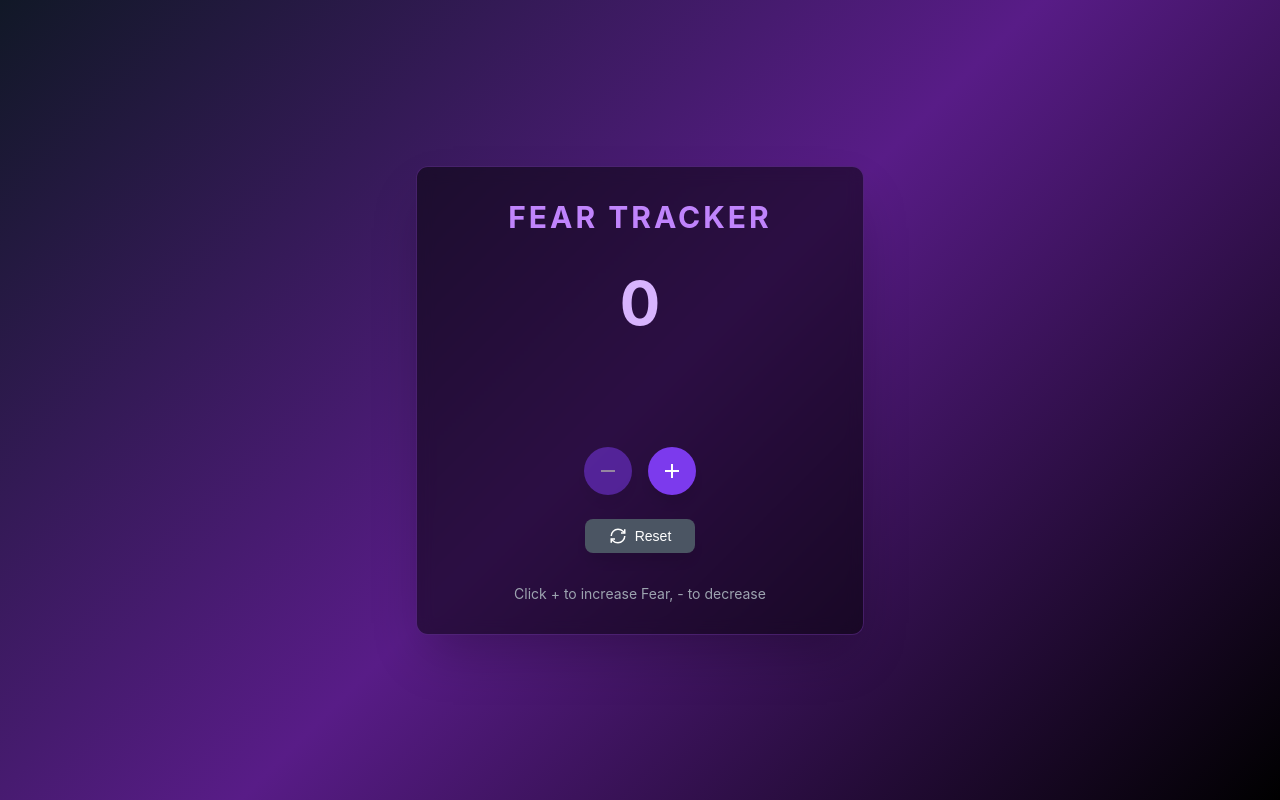
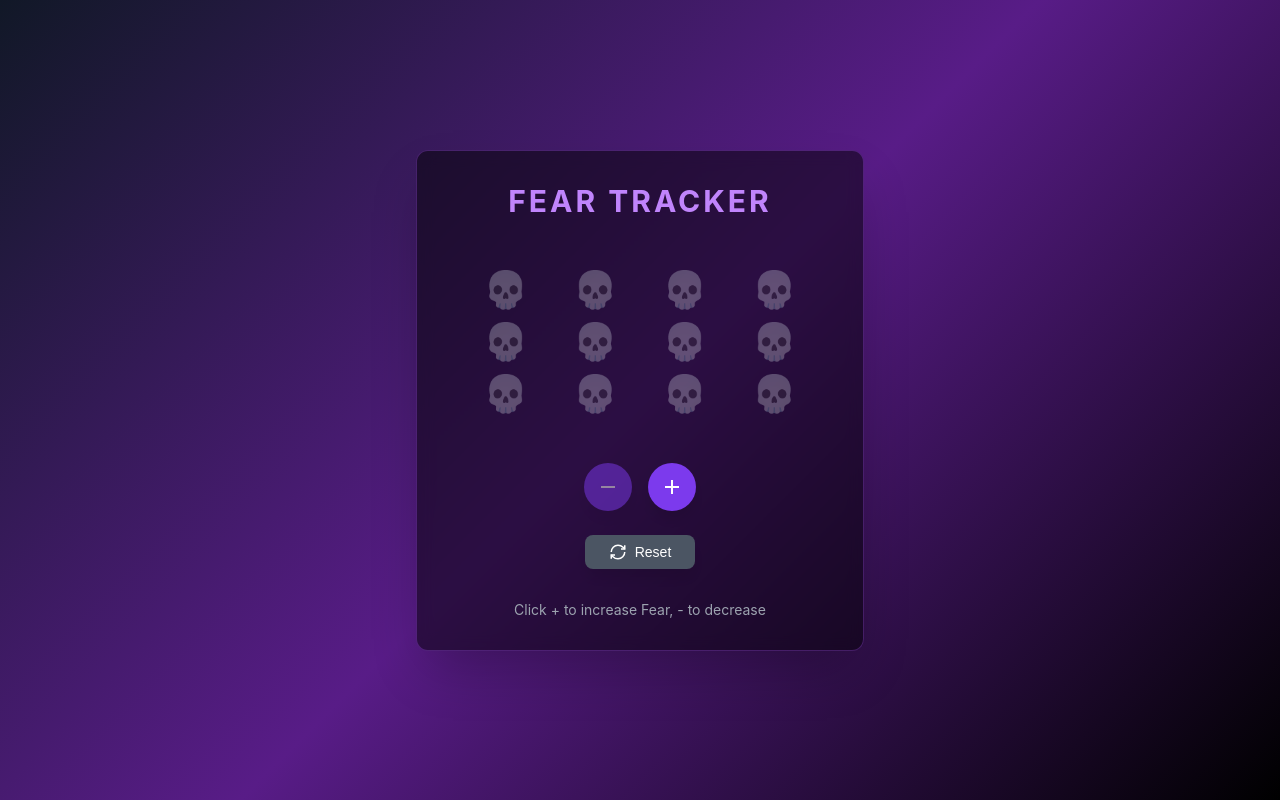
Before and after one commit to Benjamin-Henke/daggerheart-fear-tracker, a React (Vite) app: page / in a window 1280 px wide. Built offline with nearby package versions, Linux system fonts and the light colour scheme; no server answers; the database is empty.

Commit message:
add grid to show skull icons, adjust css pretaining to it

```diff
--- a/src/App.css
+++ b/src/App.css
@@ -55,11 +55,26 @@
 
 .skulls {
   font-size: 2.25rem;
-  min-height: 60px;
-  display: flex;
+  min-height: 180px; /* Adjust as needed */
+  display: grid;
+  grid-template-columns: repeat(4, 1fr);
+  grid-template-rows: repeat(3, 1fr);
+  gap: 0.5rem;
   align-items: center;
-  justify-content: center;
-  flex-wrap: wrap;
+  justify-items: center;
+  padding: 1rem;
+}
+
+.skull {
+  transition: opacity 0.3s ease;
+}
+
+.skull.active {
+  opacity: 1;
+}
+
+.skull.inactive {
+  opacity: 0.3;
 }
 
 .controls {
--- a/src/App.jsx
+++ b/src/App.jsx
@@ -74,7 +74,15 @@ function App() {
   };
 
   const renderSkulls = () => {
-    return '💀'.repeat(fear);
+    const skulls = [];
+    for (let i = 0; i < 12; i++) {
+      skulls.push(
+        <span key={i} className={`skull ${i < fear ? 'active' : 'inactive'}`}>
+          💀
+        </span>
+      );
+    }
+    return skulls;
   };
 
   if (loading) {
@@ -94,7 +102,6 @@ function App() {
         <h1 className="title">FEAR TRACKER</h1>
 
         <div className="fear-display">
-          <div className="fear-number">{fear}</div>
           {fear >= 12 && <div className="max-fear-warning">MAX FEAR REACHED!</div>}
           <div className="skulls">{renderSkulls()}</div>
         </div>
```
